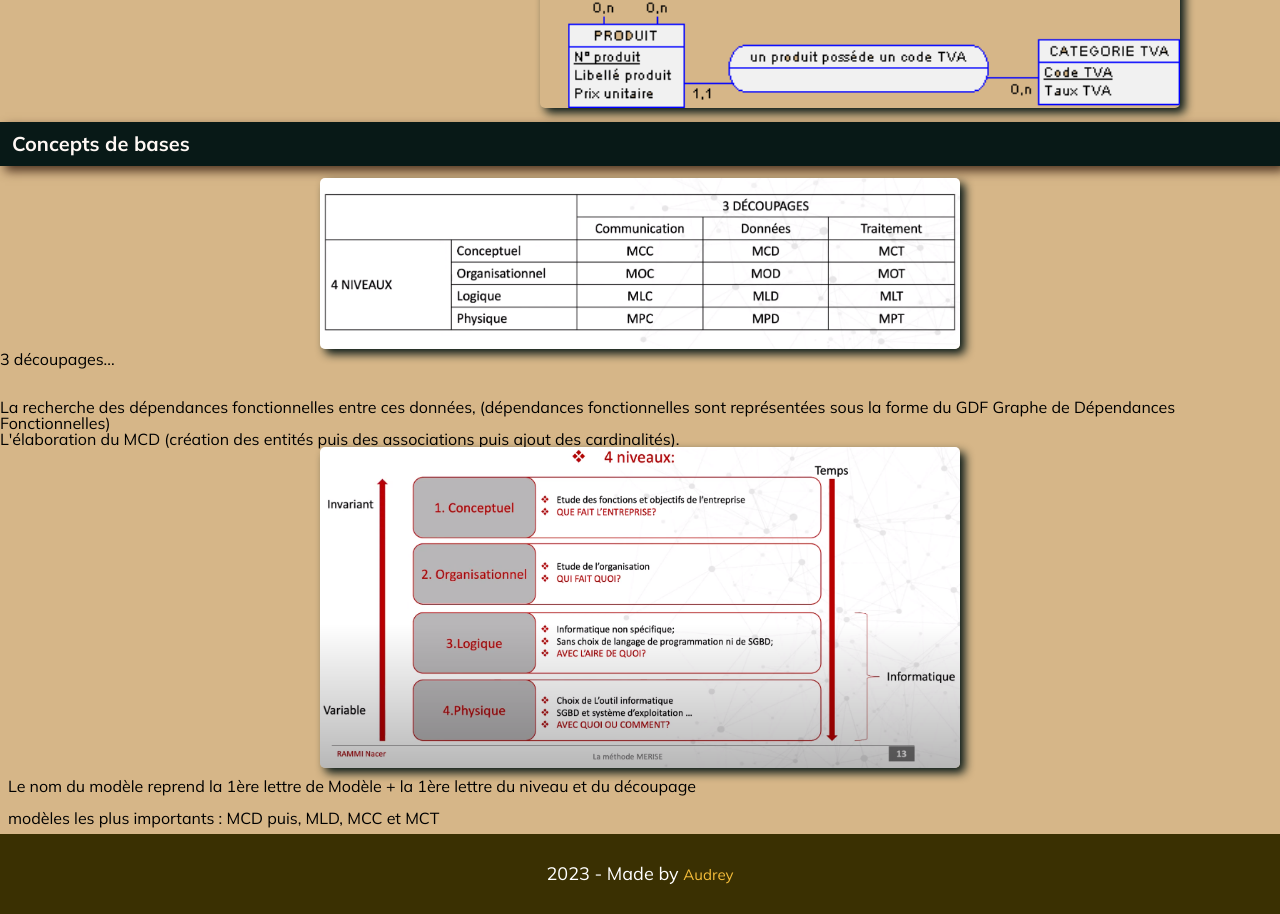
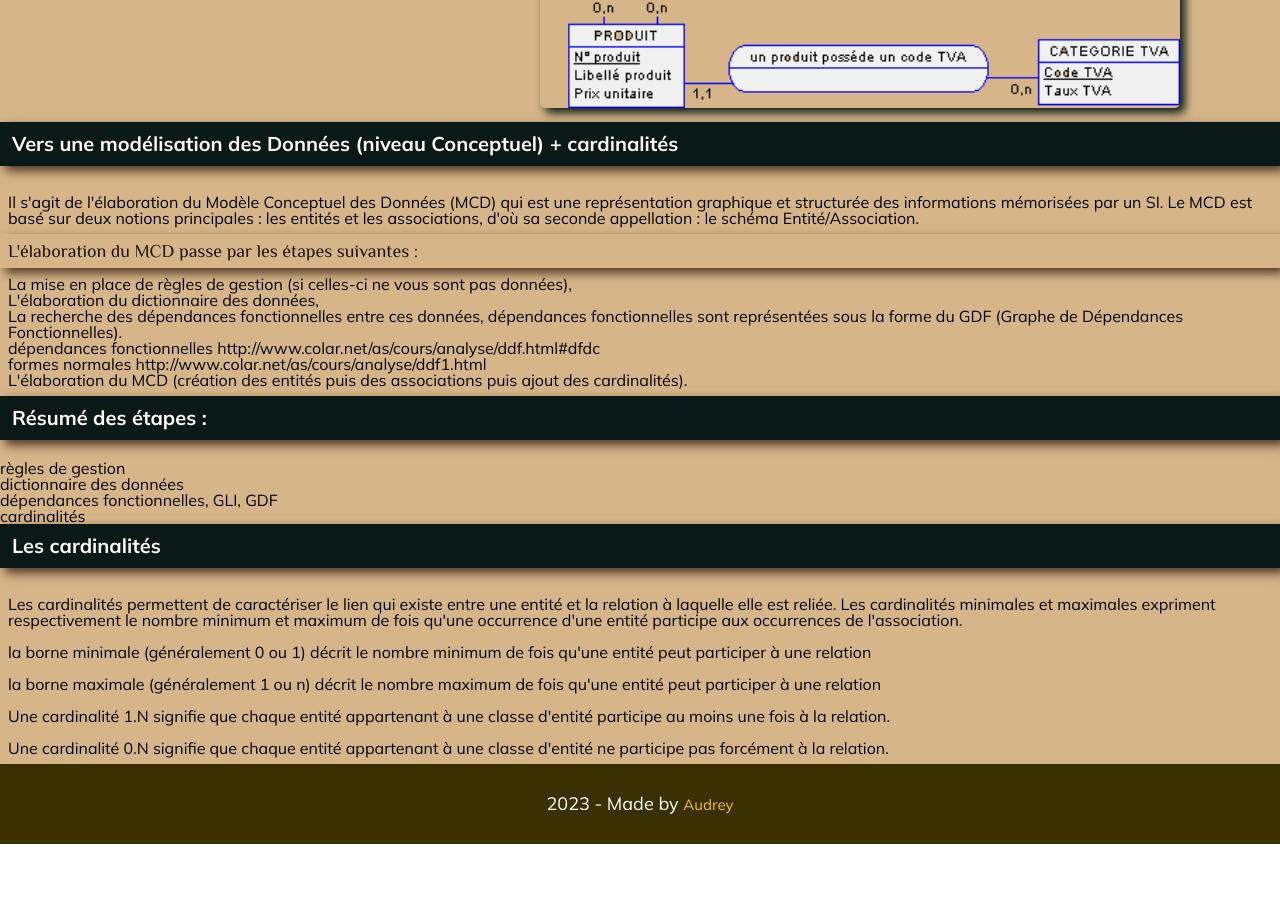
Before and after one commit to 2023-cda-alt-devops-p4/catalog-ac, a React (Vite) app: page /merise/merise2 in a window 1280 px wide. Shown: the part 620-1534 px from the top of the page. After the commit the page ends 1464 px from the top, so only its background shows below. Built offline with nearby package versions, Linux system fonts and the light colour scheme; some icons are missing.

Commit message:
📝 add merise doc > Merise 2

```diff
--- a/src/App.jsx
+++ b/src/App.jsx
@@ -77,6 +77,25 @@ const AppStyled = styled.div`
 		box-shadow: 5px 5px 10px ${theme.colors.semiDarkAmber};
 		color: ${theme.colors.white_peach};
 		background-color: ${theme.colors.darkMint};
+	}
+
+	.outlet h1 {
+		padding: ${theme.spacing.sm};
+		margin-bottom: ${theme.spacing.md};
+		font-weight: ${theme.weights.bold};
+		font-size: ${theme.fonts.P2};
+		box-shadow: 5px 5px 10px ${theme.colors.semiDarkAmber};
+		color: ${theme.colors.white_peach};
+	}
+
+	.outlet h2 {
+		padding: ${theme.spacing.xs};
+		font-family: ${theme.fontFamily.fontTitle}, arial;
+		font-weight: ${theme.weights.semibold};
+		font-size: ${theme.fonts.P1};
+		background-color: ${theme.colors.amber};
+		box-shadow: 5px 5px 10px ${theme.colors.semiDarkAmber};
+		color: ${theme.colors.darkOrange};
 	}
 
 	a {
--- a/src/views/Cheatsheet.jsx
+++ b/src/views/Cheatsheet.jsx
@@ -1,6 +1,10 @@
 import React from "react";
 import styled from "styled-components";
 import { theme } from "../assets/css/theme";
+
+import Image from "../components/Image";
+//import images
+import cardinalites_Multiplicites from "../assets/img/cardinalites_Multiplicites.jpg";
 
 const Cheatsheet = () => {
 	return (
@@ -18,6 +22,12 @@ const Cheatsheet = () => {
 				nam facere nesciunt quae, officiis placeat molestias. Distinctio nulla
 				pariatur et dignissimos tempora commodi labore cupiditate ut?
 			</p>
+			<div className="container_img">
+				<Image
+					src={cardinalites_Multiplicites}
+					alt="cardinalites_Multiplicites"
+				/>
+			</div>
 		</CheatsheetStyled>
 	);
 };
--- a/src/views/Merise.jsx
+++ b/src/views/Merise.jsx
@@ -78,6 +78,8 @@ const Merise = () => {
 		</MenuStyled>
 	);
 };
+
+
 const MenuStyled = styled.div`
 	.row_section {
 		display: flex;
@@ -167,4 +169,5 @@ const MenuStyled = styled.div`
 
 	}
 `;
+
 export default Merise;
--- a/src/views/merise/merise1/Merise1.jsx
+++ b/src/views/merise/merise1/Merise1.jsx
@@ -9,7 +9,6 @@ import merise_niveaux from "../../../assets/img/merise_niveaux.png";
 import merise_decoupage_niveaux from "../../../assets/img/merise_decoupage_niveaux.png";
 
 const Merise1 = () => {
-
 	const scrollToTop = () => {
 		window.scrollTo({ top: 0, left: 0, behavior: "smooth" });
 	};
@@ -90,21 +89,21 @@ const MeriseStyled = styled.div`
 		min-width: 100vw;
 	}
 
-	.outlet h1 {
+	/* .outlet h1 {
 		padding: ${theme.spacing.sm};
 		margin-bottom: ${theme.spacing.md};
 		font-weight: ${theme.weights.bold};
 		font-size: ${theme.fonts.P2};
 		box-shadow: 5px 5px 10px ${theme.colors.semiDarkAmber};
 		color: ${theme.colors.white_peach};
-	}
+	} */
 
-	.outlet h2 {
+	/* .outlet h2 {
 		padding: ${theme.spacing.xs};
 		font-weight: ${theme.weights.bold};
 		font-size: ${theme.fonts.P1};
 		color: ${theme.colors.white_peach};
-	}
+	} */
 
 	.outlet ul {
 		padding: ${theme.spacing.xs};
--- a/src/views/merise/merise2/Merise2.jsx
+++ b/src/views/merise/merise2/Merise2.jsx
@@ -2,11 +2,9 @@ import styled from "styled-components";
 import { theme } from "../../../assets/css/theme";
 import { FaCircleArrowUp } from "react-icons/fa6";
 
-import Image from "../../../components/Image";
-
-//import images
-import merise_niveaux from "../../../assets/img/merise_niveaux.png";
-import merise_decoupage_niveaux from "../../../assets/img/merise_decoupage_niveaux.png";
+// import Image from "../../../components/Image";
+// //import images
+// import cardinalites_Multiplicites from "../../../assets/img/cardinalites_Multiplicites.jpg";
 
 const Merise2 = () => {
 	const scrollToTop = () => {
@@ -14,53 +12,104 @@ const Merise2 = () => {
 	};
 
 	return (
-		<div>
+		<MeriseStyled>
 			<div className="outlet">
-				<h1>Concepts de bases</h1>
-				<div className="container_img">
+				<h1>
+					Vers une modélisation des Données (niveau Conceptuel) + cardinalités
+				</h1>
+				{/* <div className="container_img">
 					<Image
-						src={merise_decoupage_niveaux}
-						alt="merise_decoupage_niveaux"
+						src={cardinalites_Multiplicites}
+						alt="cardinalites_Multiplicites"
 					/>
-				</div>
-				<h2>3 découpages...</h2>
+				</div> */}
 				<p>
-
+					Il s'agit de l'élaboration du Modèle Conceptuel des Données (MCD) qui
+					est une représentation graphique et structurée des informations
+					mémorisées par un SI. Le MCD est basé sur deux notions principales :
+					les entités et les associations, d'où sa seconde appellation : le
+					schéma Entité/Association.
 				</p>
-				<p></p>
+				<h2>L'élaboration du MCD passe par les étapes suivantes :</h2>{" "}
+				<p>
 					<ul>
 						<li>
-
+							La mise en place de règles de gestion (si celles-ci ne vous sont
+							pas données),
 						</li>
-					<li></li>
+						<li>L'élaboration du dictionnaire des données,</li>
 						<li>
 							La recherche des dépendances fonctionnelles entre ces données,
-						(dépendances fonctionnelles sont représentées sous la forme du GDF
-						Graphe de Dépendances Fonctionnelles)
+							dépendances fonctionnelles sont représentées sous la forme du GDF
+							(Graphe de Dépendances Fonctionnelles).
+						</li>
+						<li>
+							dépendances fonctionnelles
+							http://www.colar.net/as/cours/analyse/ddf.html#dfdc
+						</li>
+						<li>
+							formes normales http://www.colar.net/as/cours/analyse/ddf1.html
 						</li>
 						<li>
 							L'élaboration du MCD (création des entités puis des associations
 							puis ajout des cardinalités).
 						</li>
 					</ul>
+				</p>
+				<h1>Résumé des étapes : </h1>
 				<div>
-					<div className="container_img">
-						<Image src={merise_niveaux} alt="merise_niveaux" />
+					<ul>
+						<li>règles de gestion</li>
+						<li>dictionnaire des données</li>
+						<li>dépendances fonctionnelles, GLI, GDF</li>
+						<li>cardinalités</li>
+					</ul>
+				</div>
+				<div className="iconScroll">
+					<FaCircleArrowUp onClick={scrollToTop} />
+				</div>
+				<h1>Les cardinalités</h1>
+				<div>
+					<p>
+						Les cardinalités permettent de caractériser le lien qui existe entre
+						une entité et la relation à laquelle elle est reliée. Les
+						cardinalités minimales et maximales expriment respectivement le
+						nombre minimum et maximum de fois qu'une occurrence d'une entité
+						participe aux occurrences de l'association.
+					</p>
+					<p>
+						<em>
+							la borne minimale (généralement 0 ou 1) décrit le nombre minimum
+							de fois qu'une entité peut participer à une relation
+						</em>
+					</p>
+					<p>
+						<em>
+							la borne maximale (généralement 1 ou n) décrit le nombre maximum
+							de fois qu'une entité peut participer à une relation
+						</em>
+					</p>
+				</div>
+				<div>
+					{" "}
+					<p>
+						Une cardinalité 1.N signifie que chaque entité appartenant à une
+						classe d'entité participe au moins une fois à la relation.
+					</p>
+					<p>
+						Une cardinalité 0.N signifie que chaque entité appartenant à une
+						classe d'entité ne participe pas forcément à la relation.
+					</p>
 				</div>
 			</div>
-				<p>
-					Le nom du modèle reprend la 1ère lettre de Modèle + la 1ère lettre du
-					niveau et du découpage
-				</p>
-				<p>
-					<em>modèles les plus importants :</em> MCD puis, MLD, MCC et MCT
-				</p>
+			<div>
 				<div className="iconScroll">
 					<FaCircleArrowUp onClick={scrollToTop} />
 				</div>
 			</div>
-		</div>
+		</MeriseStyled>
 	);
 };
 
+const MeriseStyled = styled.div``;
 export default Merise2;
```
Lines whose indentation alone changed are shown as unchanged.
